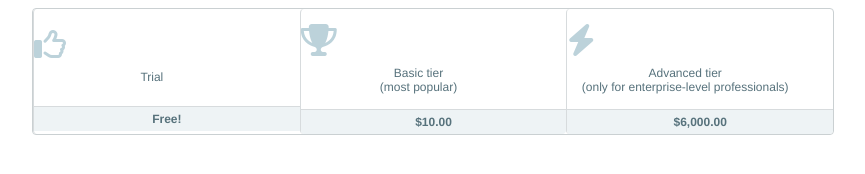
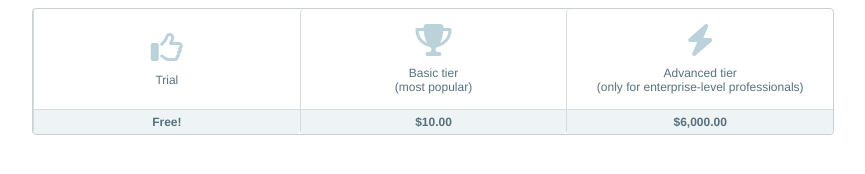
Before and after one commit to KenzieAcademy-Students/basiccss-flexbox-activity-franck-Kone, a plain HTML site: page index.html in a window 1280 px wide. Shown: the whole page, without its empty margins (207-1072 px from the left). Drawn offline with Linux system fonts and the light colour scheme.

Commit message:
compled assignment flexbox basic css week 12 method 1

```diff
--- a/style.css
+++ b/style.css
@@ -37,7 +37,12 @@ html {
 .card-description {
     padding: 15px 0;
     /* As a flex item: flex-grow, flex-shrink, flex-basis */
+    flex-grow: 1;
     /* As a flex container: display, flex-direction, justify-content, align-items */
+    display: flex;
+    flex-direction: column;
+    justify-content: center;
+    align-items: center;
 }
 
 .card .card-description .icon {
```
